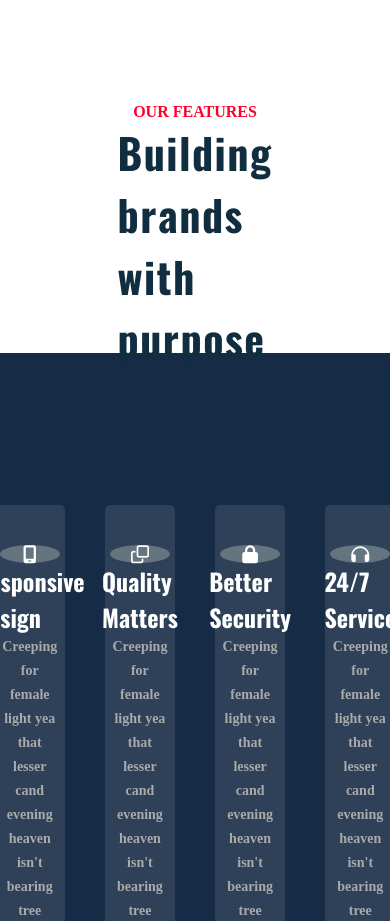
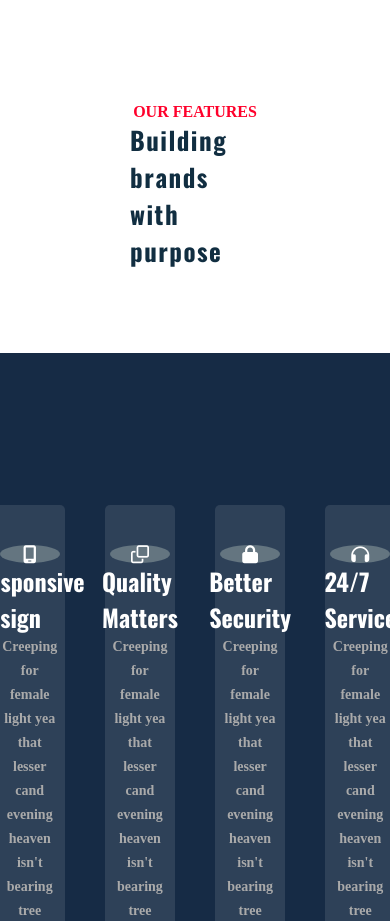
Before and after one commit to PrabhakaranLpN/ProjectKanox, a plain HTML site: page index.html in a window 390 px wide. Shown: the part 1040-1961 px from the top of the page. Drawn offline with Linux system fonts and the light colour scheme; a web font is replaced by a local one.

Commit message:
30/11/2022

```diff
--- a/src/scss/style.scss
+++ b/src/scss/style.scss
@@ -440,6 +440,9 @@ header{
         letter-spacing: 1.5px;
         color: #112e41;
         font-weight: bold;
+        @media (max-width:991px) {
+            font-size: 25px;
+        }
     }
     h6{
         font-size: 16px;
```
Also changed, not shown: src/scss/style.css, 1 other file.
